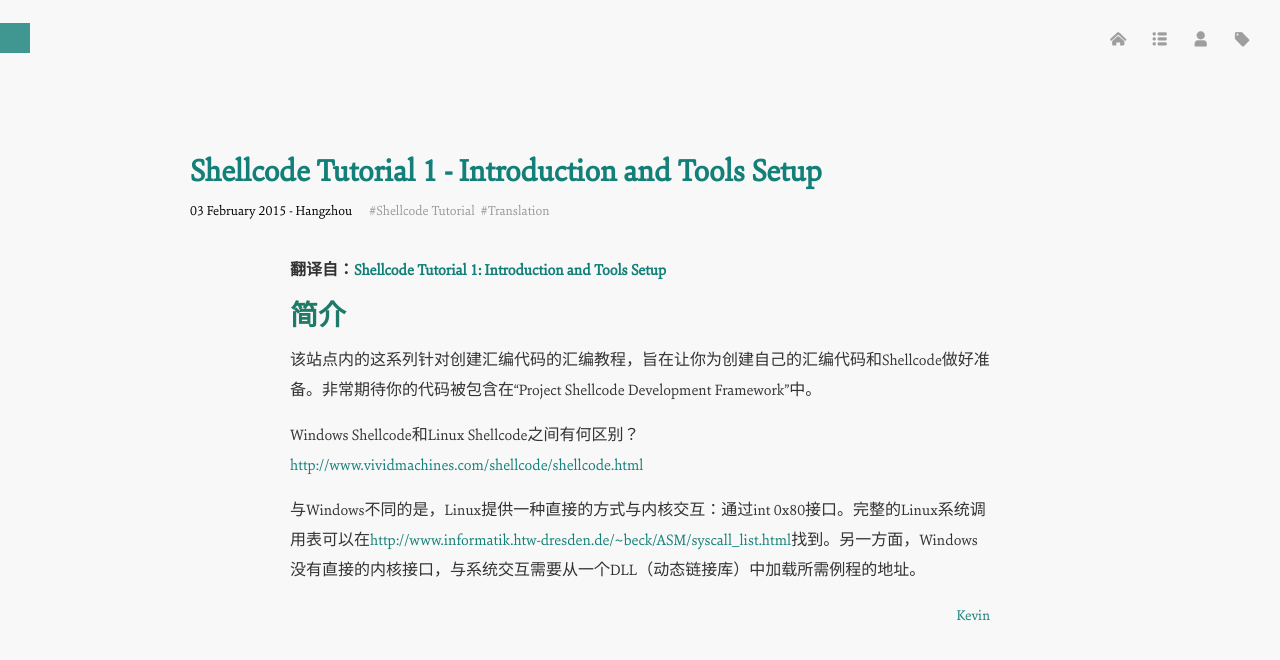
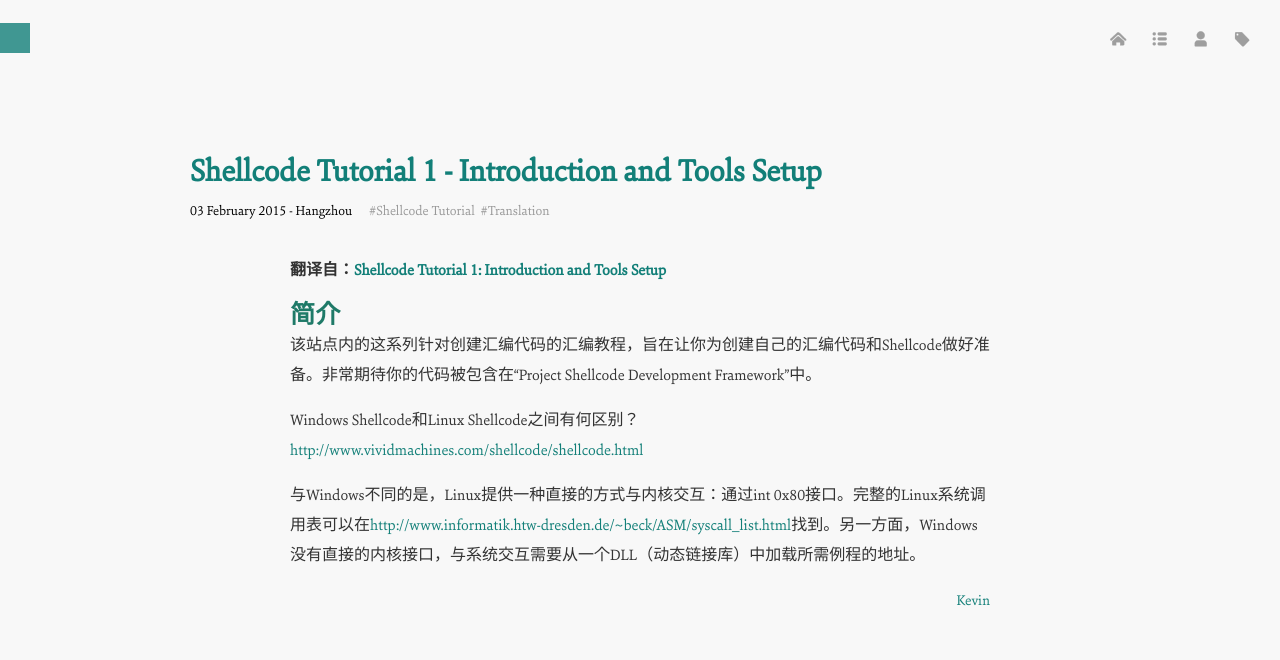
Before and after one commit to KevinIsCool/Kevin, a Jekyll site: the page built from _posts/tech/2015-02-03-Shellcode-Tutorial-1-Introduction-and-Tools-Setup.md, in a window 1280 px wide. Shown: the top 660 px of the page. Built offline with Jekyll 4.4.1, drawn with Linux system fonts in a browser that asks for light colours; Markdown is read by kramdown in place of the engine named in the settings; comment, search, counter and statistics services are not loaded.

```diff
--- a/_posts/tech/2015-02-03-Shellcode-Tutorial-1-Introduction-and-Tools-Setup.md
+++ b/_posts/tech/2015-02-03-Shellcode-Tutorial-1-Introduction-and-Tools-Setup.md
@@ -11,7 +11,7 @@ excerpt: Hangzhou
 
 **翻译自：[Shellcode Tutorial 1: Introduction and Tools Setup](http://www.projectshellcode.com/node/17)**
 
-##简介
+###简介
 该站点内的这系列针对创建汇编代码的汇编教程，旨在让你为创建自己的汇编代码和Shellcode做好准备。非常期待你的代码被包含在“Project Shellcode Development Framework”中。
 
 Windows Shellcode和Linux Shellcode之间有何区别？
```
